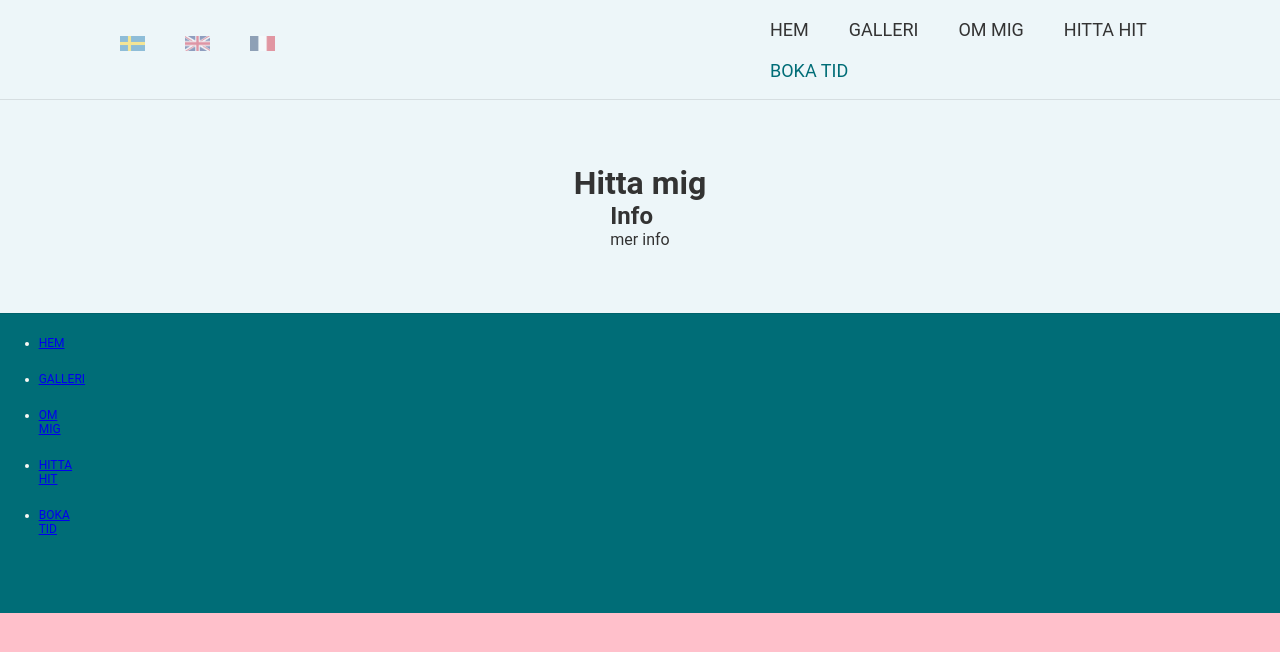
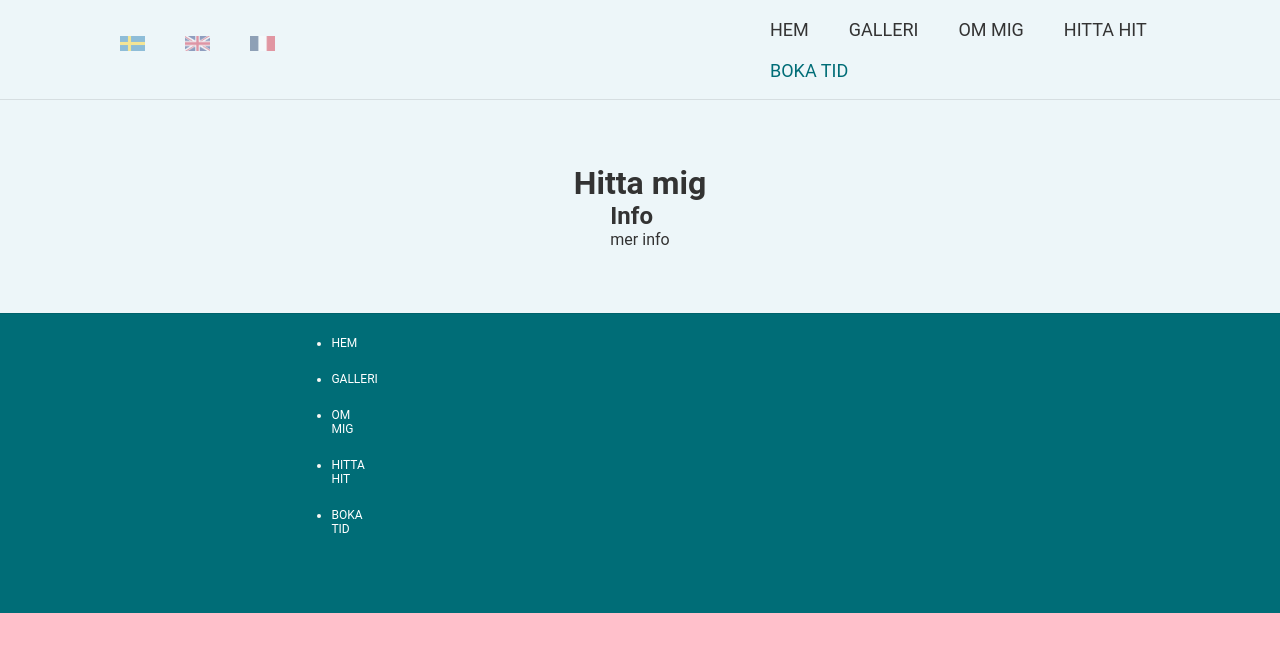
Before and after one commit to alkeal/Projekt-LIA, a React (Vite) app: page /Findmepage in a window 1280 px wide. Shown: the top 652 px of the page. Built offline with nearby package versions, Linux system fonts and the light colour scheme.

Commit message:
format and text align

```diff
--- a/src/components/Footer.jsx
+++ b/src/components/Footer.jsx
@@ -1,4 +1,3 @@
-
 import { Link } from "react-router-dom";
 import React, { useState } from "react";
 import "../styles/components/Footer.css";
@@ -13,19 +12,14 @@ export default function Footer() {
     i18n.changeLanguage(languageCode);
   };
   return (
-
     <div className="Footer">
       <ul>
-
         <div className="Information" id={openLinks ? "open" : "close"}>
-
-
           <li>
             <Link to="/">{t("HEM")}</Link>
           </li>
 
           <li>
-
             <Link to="/Gallerypage">{t("GALLERI")}</Link>
           </li>
 
@@ -42,30 +36,12 @@ return (
               <div className="book">{t("BOKA TID")}</div>
             </Link>
           </li>
-
-
-
         </div>
 
-<div className="Contacts">
+        <div className="Contacts"></div>
 
-
+        <div className="SocialMedia"></div>
+      </ul>
     </div>
-
-<div className="SocialMedia">
-
-
-
-</div>
-
-
-
-
-
-</ul>
-
-</div>
-
-
-
-);}
+  );
+}
--- a/src/styles/components/Footer.css
+++ b/src/styles/components/Footer.css
@@ -1,7 +1,7 @@
 .Footer {
   width: 100%;
   height: 300px;
-    background-color: #006D77;
+  background-color: #006d77;
   display: flex;
   flex-direction: row;
   font-family: "Roboto";
@@ -9,14 +9,16 @@
   border-top: rgba(0, 0, 0, 0.098) solid 1px;
 }
 
-
- .Footer .Information li {
-
+.Information li {
   flex-direction: column;
   text-decoration: none;
   margin-top: 40%;
-    margin-right: 20%;
-    margin-left: 70%;
+  margin-left: 600%;
   color: rgb(249, 248, 245);
+  text-decoration: none;
+}
 
+.Information a {
+  color: white;
+  text-decoration: none;
 }
```
Lines whose indentation alone changed are shown as unchanged.
